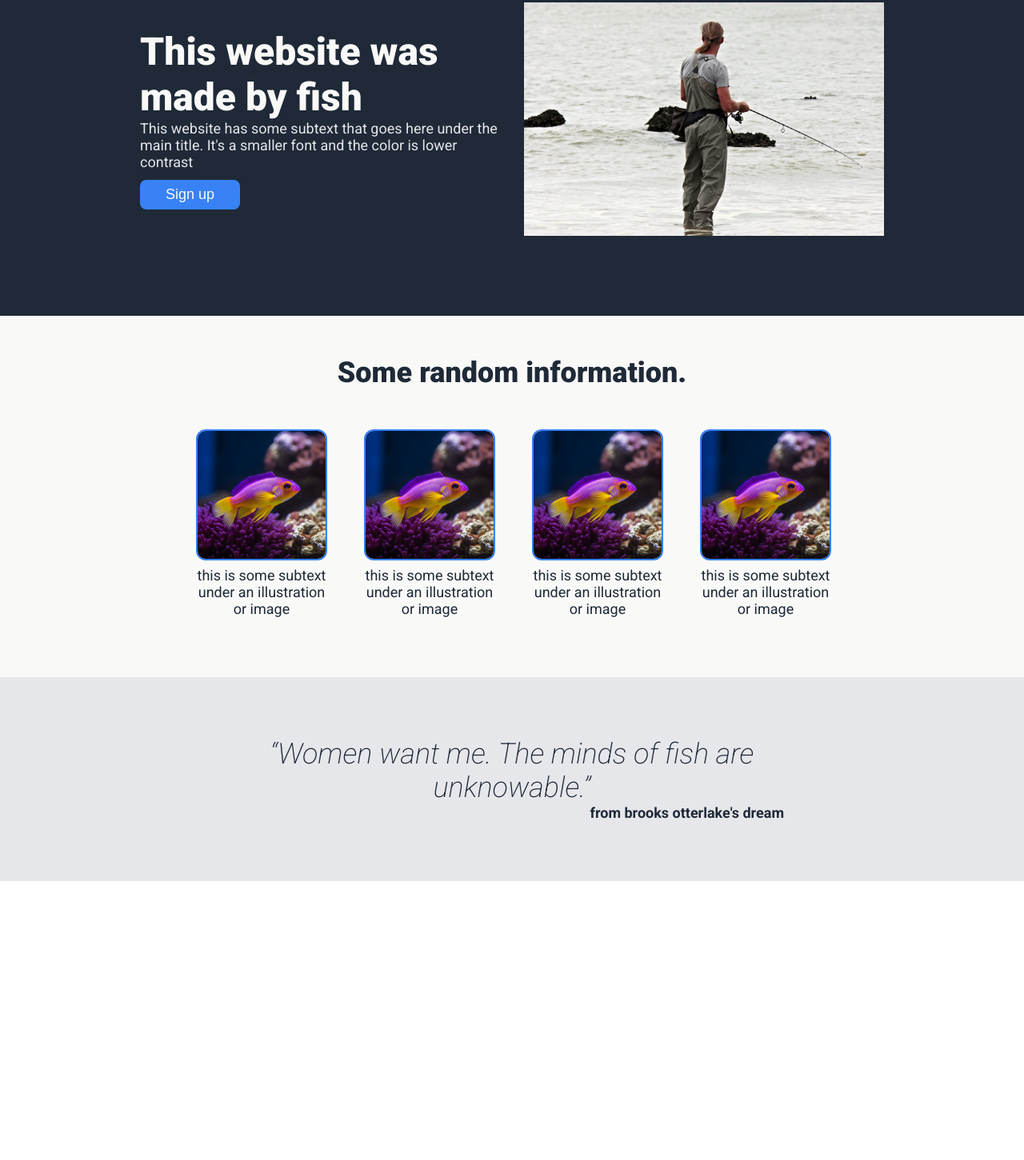
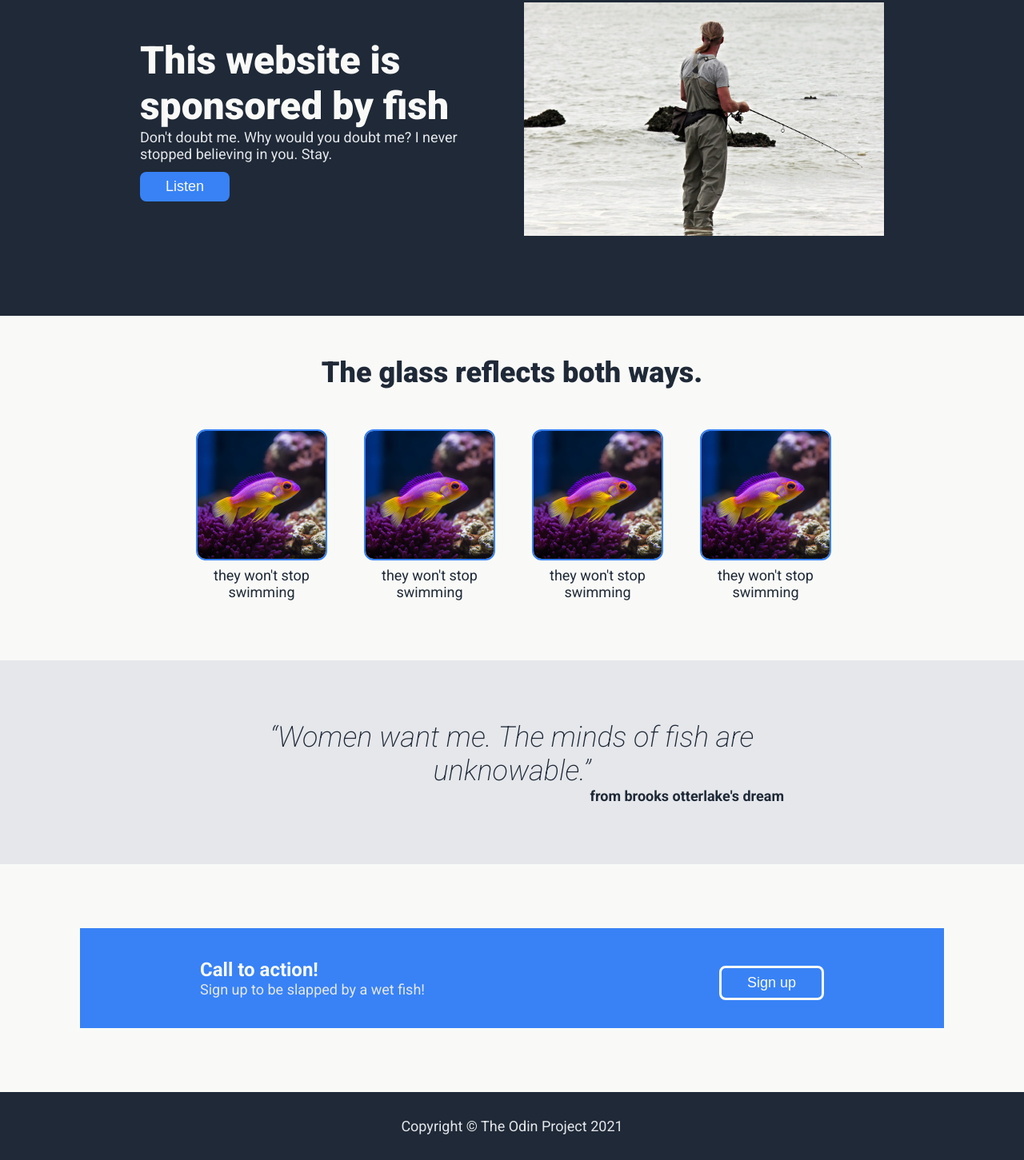
Before and after one commit to lseaton/odin-landing-page, a plain HTML site: page index.html in a window 1280 px wide. Shown: the part 154-1605 px from the top of the page at 80% size. Before the commit the page ends 1256 px from the top, so only its background shows below. Drawn offline with Linux system fonts and the light colour scheme.

Commit message:
Add final call to action section and footer

```diff
--- a/index.html
+++ b/index.html
@@ -11,41 +11,41 @@
 			<div class="header">
 				<img src="./img/trout-icon.png" alt="A rainbow trout" width="100" />
 				<ul class="header-links">
-					<li><a href="#">header link one</a></li>
-					<li><a href="#">header link two</a></li>
-					<li><a href="#">header link three</a></li>
+					<li><a href="#">where</a></li>
+					<li><a href="#">are you</a></li>
+					<li><a href="#">going</a></li>
 				</ul>
 			</div>
 			<div class="top-content">
 				<div class="top-description">
-					<h1>This website was made by fish</h1>
+					<h1>This website is sponsored by fish</h1>
 					<p>
-						This website has some subtext that goes here under the main title.
-						It's a smaller font and the color is lower contrast
+						Don't doubt me. Why would you doubt me? I never stopped believing in
+						you. Stay.
 					</p>
-					<button id="top-button">Sign up</button>
+					<button id="top-button">Listen</button>
 				</div>
 				<img src="./img/fishing-1.jpg" alt="A man fishing" width="450" />
 			</div>
 		</div>
 		<div class="second-container">
-			<h2>Some random information.</h2>
+			<h2>The glass reflects both ways.</h2>
 			<div class="info-cards">
 				<div class="one">
 					<img src="./img/purple-fish.jpg" alt="A purple fish" width="160px" />
-					<p>this is some subtext under an illustration or image</p>
+					<p>they won't stop swimming</p>
 				</div>
 				<div class="two">
 					<img src="./img/purple-fish.jpg" alt="A purple fish" width="160px" />
-					<p>this is some subtext under an illustration or image</p>
+					<p>they won't stop swimming</p>
 				</div>
 				<div class="three">
 					<img src="./img/purple-fish.jpg" alt="A purple fish" width="160px" />
-					<p>this is some subtext under an illustration or image</p>
+					<p>they won't stop swimming</p>
 				</div>
 				<div class="four">
 					<img src="./img/purple-fish.jpg" alt="A purple fish" width="160px" />
-					<p>this is some subtext under an illustration or image</p>
+					<p>they won't stop swimming</p>
 				</div>
 			</div>
 		</div>
@@ -55,5 +55,13 @@
 			</p>
 			<p id="attribution">from brooks otterlake's dream</p>
 		</div>
+		<div class="fourth-container">
+			<div class="prompt">
+				<h3>Call to action!</h3>
+				<p>Sign up to be slapped by a wet fish!</p>
+			</div>
+			<button id="sign-up-btn">Sign up</button>
+		</div>
+		<div class="footer"><p>Copyright © The Odin Project 2021</p></div>
 	</body>
 </html>
--- a/style.css
+++ b/style.css
@@ -16,6 +16,7 @@ body {
 	flex-direction: column;
 	justify-content: space-between;
 	margin: 0;
+	background-color: var(--off-white);
 }
 
 ul {
@@ -33,7 +34,8 @@ p {
 
 a:hover,
 button,
-h1 {
+h1,
+h3 {
 	color: var(--off-white);
 }
 
@@ -53,8 +55,14 @@ h2 {
 	text-align: center;
 }
 
+h3 {
+	font-weight: 700;
+	font-size: 24px;
+}
+
 h1,
 h2,
+h3,
 p {
 	margin: 0;
 }
@@ -92,7 +100,6 @@ button {
 }
 
 .second-container {
-	background-color: var(--off-white);
 	padding: 50px 0px 75px 0px;
 }
 
@@ -138,3 +145,23 @@ button {
 	font-weight: 700;
 	text-align: right;
 }
+
+.fourth-container {
+	background-color: var(--blue);
+	margin: 80px 100px 80px 100px;
+	padding: 35px 150px 35px 150px;
+	display: flex;
+	justify-content: space-between;
+	align-items: center;
+}
+
+#sign-up-btn {
+	border-style: solid;
+	border-color: var(--off-white);
+}
+
+.footer {
+	background-color: var(--dark-navy);
+	text-align: center;
+	padding: 32px 0px 32px 0px;
+}
```
